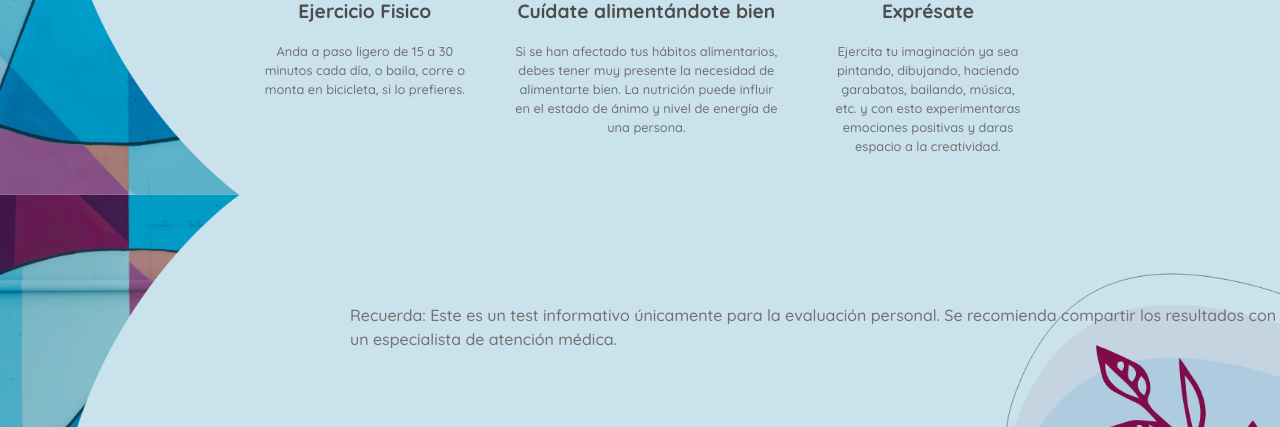
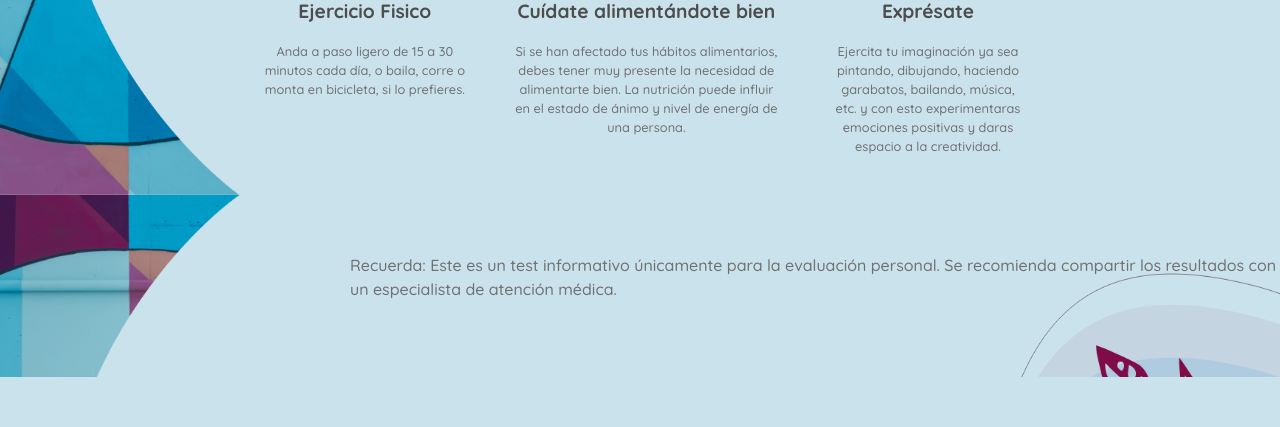
Before and after one commit to JesusPigna98/Test_Depresion, a Flask app: page /results in a window 1280 px wide. Shown: the part 605-1032 px from the top of the page. After the commit the page ends 982 px from the top, so only its background shows below. Run offline with Flask 2, Linux system fonts and the light colour scheme; the visitor is signed in with stand-in values (Sample User, id 1); some web fonts are replaced.

Commit message:
vista final

```diff
--- a/templates/results.html
+++ b/templates/results.html
@@ -53,7 +53,7 @@
     </div>
 
     <div>
-        <p style="color:#717171;font-weight:500;margin-top: 500px;margin-left:350px">Recuerda: Este es un test informativo únicamente para la evaluación personal. Se recomienda compartir los resultados con un especialista de atención médica.</p>
+        <p style="color:#717171;font-weight:500;margin-top: 450px;margin-left:350px">Recuerda: Este es un test informativo únicamente para la evaluación personal. Se recomienda compartir los resultados con un especialista de atención médica.</p>
     </div>
 
 
```
